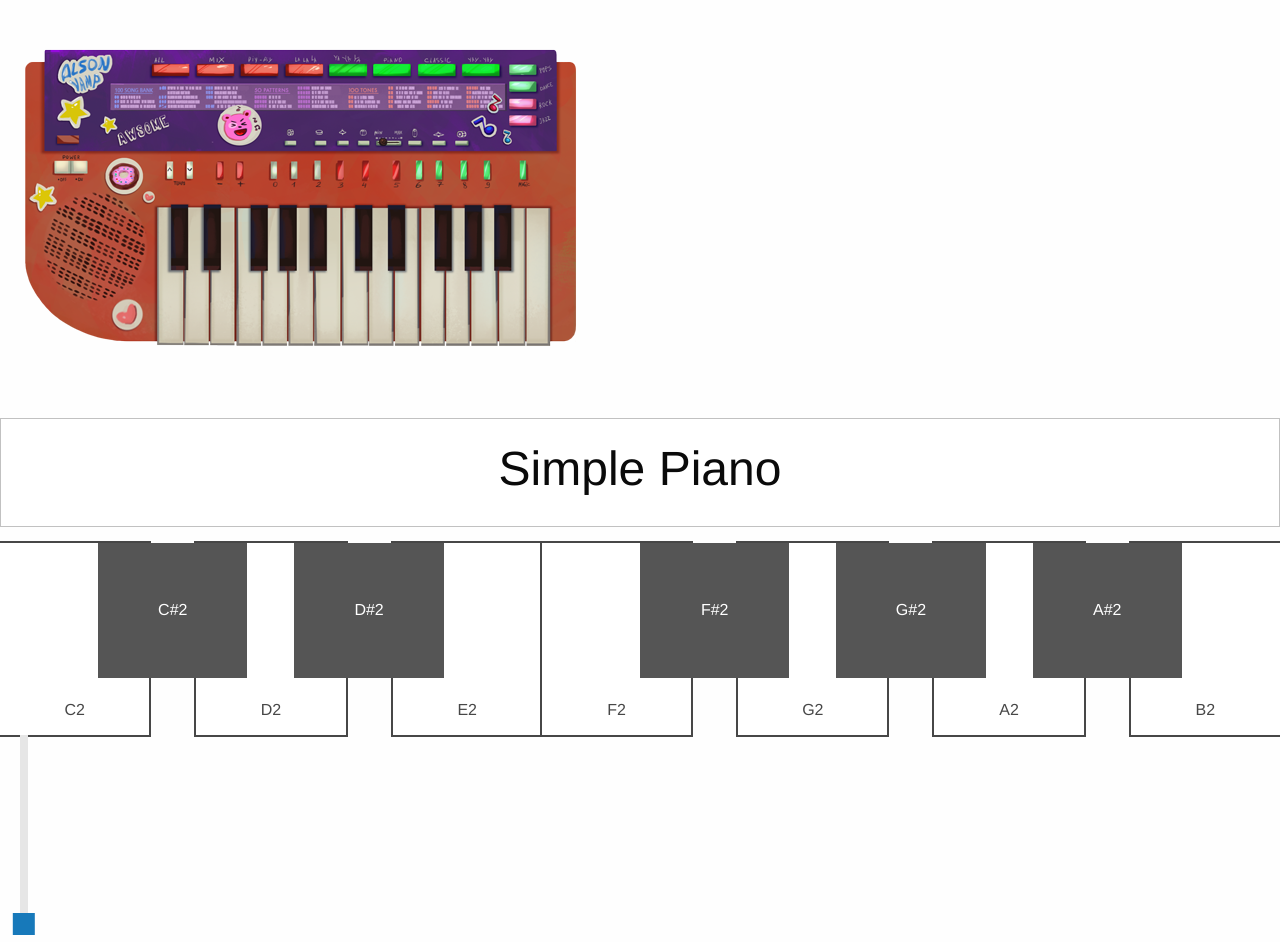
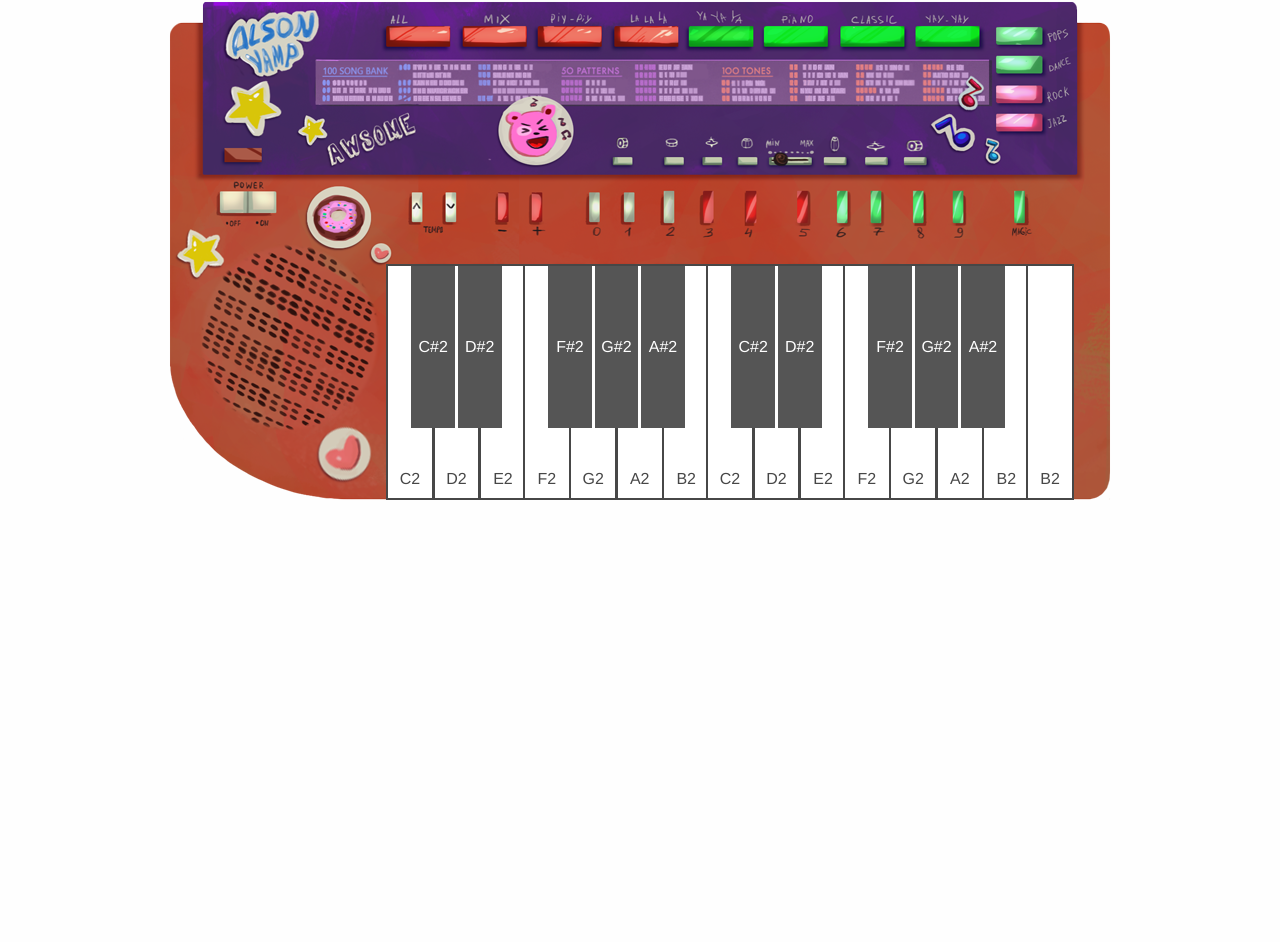
Before and after one commit to AlsonVamp/simple-piano, an Angular app: page / in a window 1280 px wide. After the commit the page ends 800 px from the top, so only its background shows below. Built offline with nearby package versions, Linux system fonts and the light colour scheme; no server answers.

Commit message:
Fix keyboard layout

```diff
--- a/src/app/app.component.html
+++ b/src/app/app.component.html
@@ -1,6 +1 @@
-<div class="callout">
-  <div class="row column text-center">
-    <h1>{{title}}</h1>
-  </div>
-</div>
 <keyboard-layout></keyboard-layout>
--- a/src/app/keyboard-layout/keyboard-layout.component.html
+++ b/src/app/keyboard-layout/keyboard-layout.component.html
@@ -1,17 +1,11 @@
-<div class="row align-center">
-  <div class="column align-self-middle large-6 medium-6">
+<div class="keyboard-image">
+  <div class="keyboard-wrapper">
     <div class="keyboard">
-      <div *ngFor="let item of keysMapping" key
-      [keyboardCode]="item.code"
-      [soundSource]="item.src"
-      (pressed)="item.pressed=$event"
-      [rate]="item.rate"
-      [ngClass]="{'pressed': item.pressed, 'white':item.type=='white','black':item.type=='black'}" class="note">
+      <div *ngFor="let item of keysMapping" key [keyboardCode]="item.code" [soundSource]="item.src" (pressed)="item.pressed=$event"
+        [rate]="item.rate" [ngClass]="{'pressed': item.pressed, 'white':item.type=='white','black':item.type=='black'}" class="note">
         {{item.note}}
       </div>
     </div>
   </div>
-  <div class="column medium-1">
-      <volume-slider></volume-slider>
-    </div>
+
 </div>
--- a/src/app/keyboard-layout/keyboard-layout.component.scss
+++ b/src/app/keyboard-layout/keyboard-layout.component.scss
@@ -1,8 +1,23 @@
 .keyboard{
+    display: block;
     height: 12rem;
     display: flex;
     flex: 8;
     justify-content: center;
+    width: 684px;
+    height: 232px;
+}
+.keyboard-wrapper{
+    position: absolute;
+    top: 266px;
+    left: 220px;
+}
+.keyboard-image{
+    background: url("../../assets/img/piano_case.png") no-repeat top left;
+    height:501px;
+    width:944px;
+    margin: 0 auto;
+    position:relative;
 }
 .note {
     flex: 1;
@@ -24,7 +39,7 @@ flex-flow: column;
     background-color: #555;
     color: white;
     width: 8%;
-    margin: 0 -4%
+    margin: 0 -3%
 }
 .pressed {
     border-top:3px solid gray
--- a/src/app/keyboard-layout/keyboard-layout.component.ts
+++ b/src/app/keyboard-layout/keyboard-layout.component.ts
@@ -18,6 +18,19 @@ export class KeyboardLayoutComponent implements OnInit {
     { note: "G#2", src: "assets/sounds/Fsharp2v11.mp3", code: 89, type: "black", pressed: false, rate: 1.115 },
     { note: "A2", src: "assets/sounds/Fsharp2v11.mp3", code: 72, type: "white", pressed: false, rate: 1.185 },
     { note: "A#2", src: "assets/sounds/Fsharp2v11.mp3", code: 85, type: "black", pressed: false, rate: 1.253 },
+    { note: "B2", src: "assets/sounds/Fsharp2v11.mp3", code: 74, type: "white", pressed: false, rate: 1.329 },
+    { note: "C2", src: "assets/sounds/C2v11.mp3", code: 65, type: "white", pressed: false, rate: 1 },
+    { note: "C#2", src: "assets/sounds/C2v11.mp3", code: 87, type: "black", pressed: false, rate: 1.052 },
+    { note: "D2", src: "assets/sounds/C2v11.mp3", code: 83, type: "white", pressed: false, rate: 1.12 },
+    { note: "D#2", src: "assets/sounds/Dsharp2v11.mp3", code: 69, type: "black", pressed: false, rate: 1 },
+    { note: "E2", src: "assets/sounds/Dsharp2v11.mp3", code: 68, type: "white", pressed: false, rate: 1.052 },
+    { note: "F2", src: "assets/sounds/Dsharp2v11.mp3", code: 70, type: "white", pressed: false, rate: 1.115 },
+    { note: "F#2", src: "assets/sounds/Fsharp2v11.mp3", code: 84, type: "black", pressed: false, rate: 1 },
+    { note: "G2", src: "assets/sounds/Fsharp2v11.mp3", code: 71, type: "white", pressed: false, rate: 1.052 },
+    { note: "G#2", src: "assets/sounds/Fsharp2v11.mp3", code: 89, type: "black", pressed: false, rate: 1.115 },
+    { note: "A2", src: "assets/sounds/Fsharp2v11.mp3", code: 72, type: "white", pressed: false, rate: 1.185 },
+    { note: "A#2", src: "assets/sounds/Fsharp2v11.mp3", code: 85, type: "black", pressed: false, rate: 1.253 },
+    { note: "B2", src: "assets/sounds/Fsharp2v11.mp3", code: 74, type: "white", pressed: false, rate: 1.329 },
     { note: "B2", src: "assets/sounds/Fsharp2v11.mp3", code: 74, type: "white", pressed: false, rate: 1.329 }
   ];
 
--- a/src/index.html
+++ b/src/index.html
@@ -11,11 +11,9 @@
 </head>
 
 <body>
-  <div>
-    <img src="assets/img/piano_preview.png" alt="Piano Loading">
-  </div>
-
-  <app-root>Loading...
+  <app-root>
+    <img src="assets/img/piano_preview.png" alt="Piano Loading"
+    style="display:block; margin:0 auto;-webkit-filter: blur(5px);filter: blur(5px);">
   </app-root>
 </body>
 
```
Also changed, not shown: src/assets/img/piano_case.png (added).
